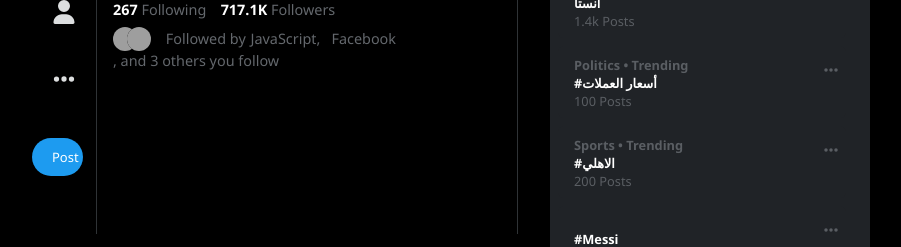
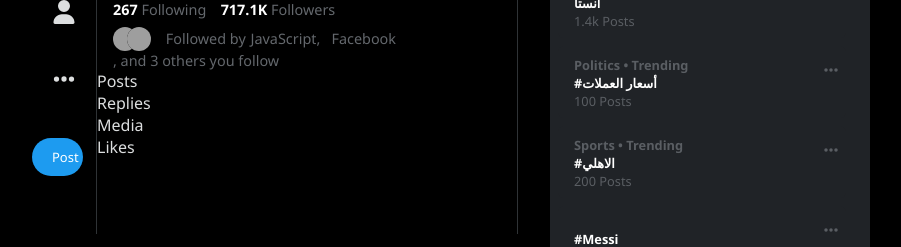
Before and after one commit to Mohammad-AbuJaber/React-Profile-on-Twitter, a React (Create React App) app: page / in a window 1280 px wide. Shown: the part 566-813 px from the top of the page, without its empty margins (288-1189 px from the left). Built offline with nearby package versions, Linux system fonts and the light colour scheme; grey boxes are pictures that could not be loaded.

Commit message:
Adding profile tabs

```diff
--- a/src/components/Main.js
+++ b/src/components/Main.js
@@ -1,4 +1,4 @@
-import React from "react";
+import React, {useState} from "react";
 import '../stylesheets/Main.css';
 import {FontAwesomeIcon} from '@fortawesome/react-fontawesome';
 import {faArrowLeft, faEllipsisH, faCalendarDays, faBell, faLink} from '@fortawesome/free-solid-svg-icons';
@@ -90,6 +90,43 @@ function Profile(props) {
     );
 }
 
+function ProfileTabs(props) {
+    const [activeTab, setActiveTab] = useState('Posts');
+
+    const handleTabClick = (tab) => {
+        setActiveTab(tab);
+    };
+
+    return (
+        <div className="profile-tabs">
+            <div
+                className={`profile-tab ${activeTab === 'Posts' ? 'active' : ''}`}
+                onClick={() => handleTabClick('Posts')}
+            >
+                Posts
+            </div>
+            <div
+                className={`profile-tab ${activeTab === 'Replies' ? 'active' : ''}`}
+                onClick={() => handleTabClick('Replies')}
+            >
+                Replies
+            </div>
+            <div
+                className={`profile-tab ${activeTab === 'Media' ? 'active' : ''}`}
+                onClick={() => handleTabClick('Media')}
+            >
+                Media
+            </div>
+            <div
+                className={`profile-tab ${activeTab === 'Likes' ? 'active' : ''}`}
+                onClick={() => handleTabClick('Likes')}
+            >
+                Likes
+            </div>
+        </div>
+    );
+}
+
 export default function Main() {
     return (
         <div className="main">
@@ -128,6 +165,7 @@ export default function Main() {
                     }
                 ]}
             />
+            <ProfileTabs/>
         </div>
     );
 }
```
